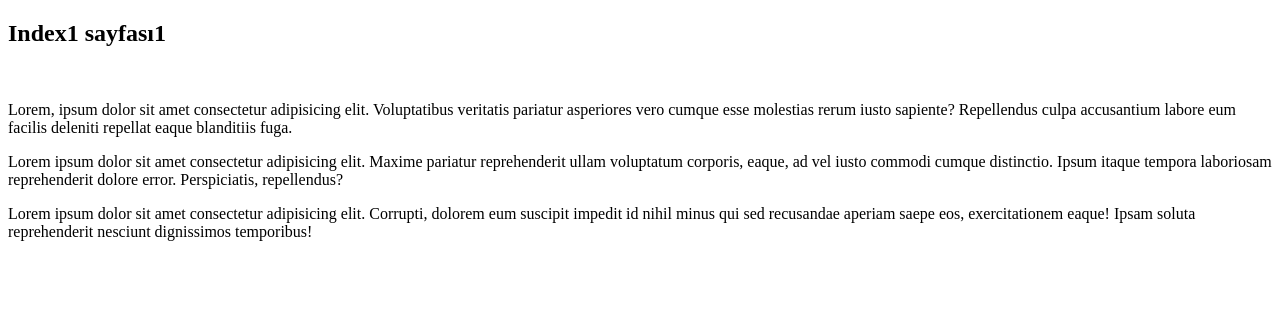
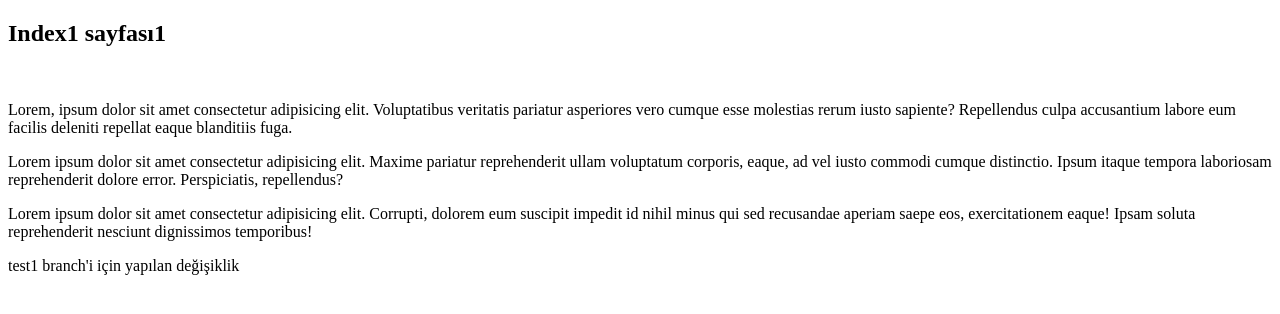
Before and after one commit to Mozgalli/RentACarApp, a plain HTML site: page src/index.html in a window 1280 px wide. Drawn offline with Linux system fonts and the light colour scheme.

Commit message:
write test1 branch

```diff
--- a/src/index.html
+++ b/src/index.html
@@ -13,5 +13,7 @@
     <p>Lorem ipsum dolor sit amet consectetur adipisicing elit. Maxime pariatur reprehenderit ullam voluptatum corporis, eaque, ad vel iusto commodi cumque distinctio. Ipsum itaque tempora laboriosam reprehenderit dolore error. Perspiciatis, repellendus?</p>
 
     <p>Lorem ipsum dolor sit amet consectetur adipisicing elit. Corrupti, dolorem eum suscipit impedit id nihil minus qui sed recusandae aperiam saepe eos, exercitationem eaque! Ipsam soluta reprehenderit nesciunt dignissimos temporibus!</p>
+
+    <p>test1 branch'i için yapılan değişiklik</p>
 </body>
 </html>
```
